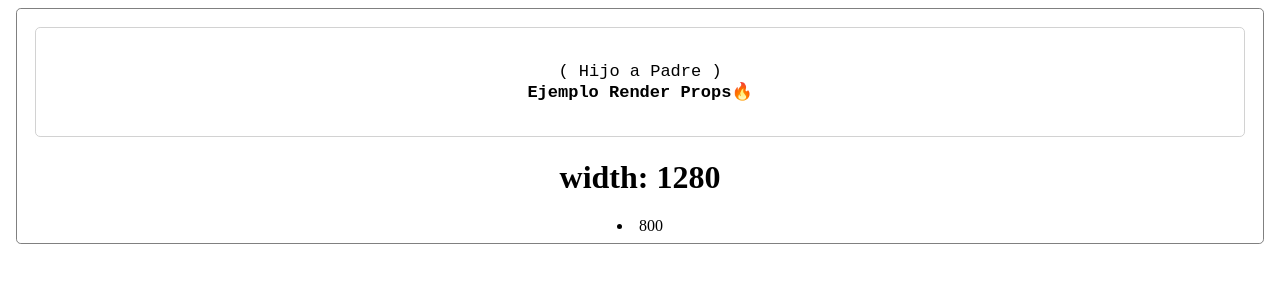
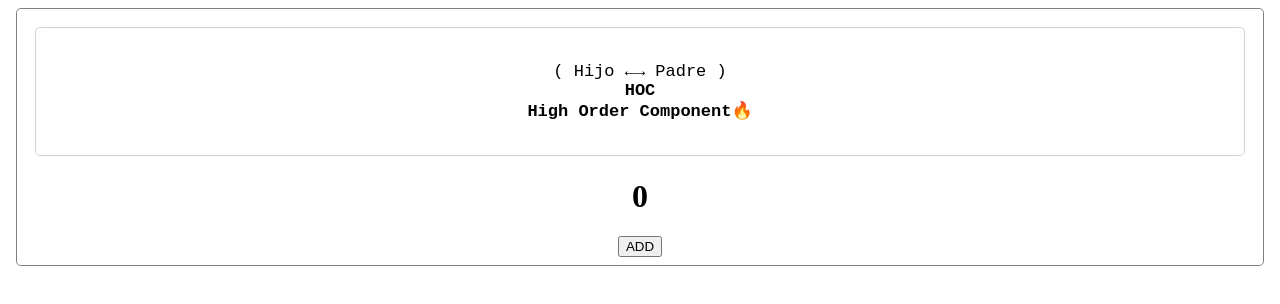
Before and after one commit to Eisten1996/react-fundamentos, a React (Create React App) app: page / in a window 1280 px wide. Shown: the top 304 px of the page. Built offline with nearby package versions, Linux system fonts and the light colour scheme.

Commit message:
Patrón HOC High Order Component (Hijo ←→ Padre)

```diff
--- a/src/App.js
+++ b/src/App.js
@@ -1,5 +1,4 @@
 import React, { Component } from 'react'
-import propTypes from 'prop-types'
 
 const Header = () => {
   const subtitleStyles = {
@@ -18,9 +17,11 @@ const Header = () => {
 
   return (
     <header style={headerStyles}>
-      <div>( Hijo a Padre )</div>
+      <div>( Hijo ←→ Padre )</div>
       <div style={subtitleStyles}>
-        Ejemplo Render Props
+        <span>HOC</span>
+        <br />
+        <span>High Order Component</span>
         <span role="img" aria-label="flame">
           🔥
         </span>
@@ -37,56 +38,38 @@ const boxStyles = {
   textAlign: 'center',
 }
 
-class Resize extends Component {
-  static propTypes = {
-    render: propTypes.func.isRequired,
-  }
+// HOC
+const withCounter = (Comp) => {
+  return class extends Component {
+    state = {
+      num: 0,
+    }
 
-  state = {
-    width: window.innerWidth,
-    height: window.innerHeight,
-  }
+    add = () => {
+      this.setState((state) => ({
+        num: state.num + 1,
+      }))
+    }
 
-  componentDidMount() {
-    window.addEventListener('resize', this.handleResize)
-  }
-  componentWillMount() {
-    window.removeEventListener('resize', this.handleResize)
-  }
-
-  handleResize = () => {
-    this.setState({
-      width: window.innerWidth,
-      height: window.innerHeight,
-    })
-  }
-
-  render() {
-    const { width, height } = this.state
-    const { render } = this.props
-
-    return render({ width, height })
+    render() {
+      return <Comp num={this.state.num} add={this.add} />
+    }
   }
 }
 
 class App extends Component {
   render() {
+    const { num, add } = this.props
+
+    console.log(this.props)
     return (
       <div style={boxStyles}>
         <Header />
-        <Resize
-          render={({ width, height }) => {
-            return (
-              <div>
-                <h1>width: {width}</h1>
-                <li>{height}</li>
-              </div>
-            )
-          }}
-        />
+        <h1>{num}</h1>
+        <button onClick={add}>ADD</button>
       </div>
     )
   }
 }
 
-export default App
+export default withCounter(App)
```
